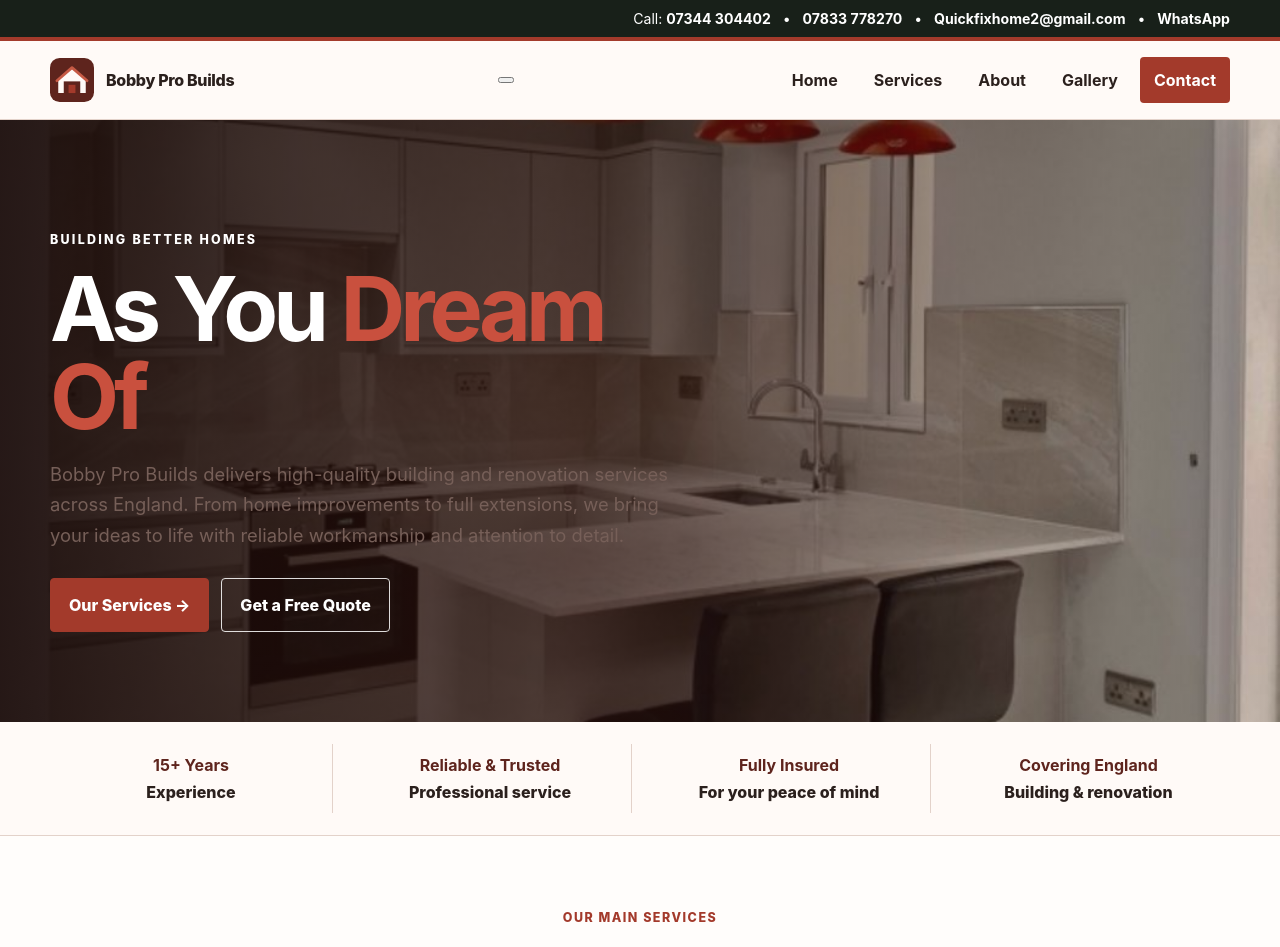
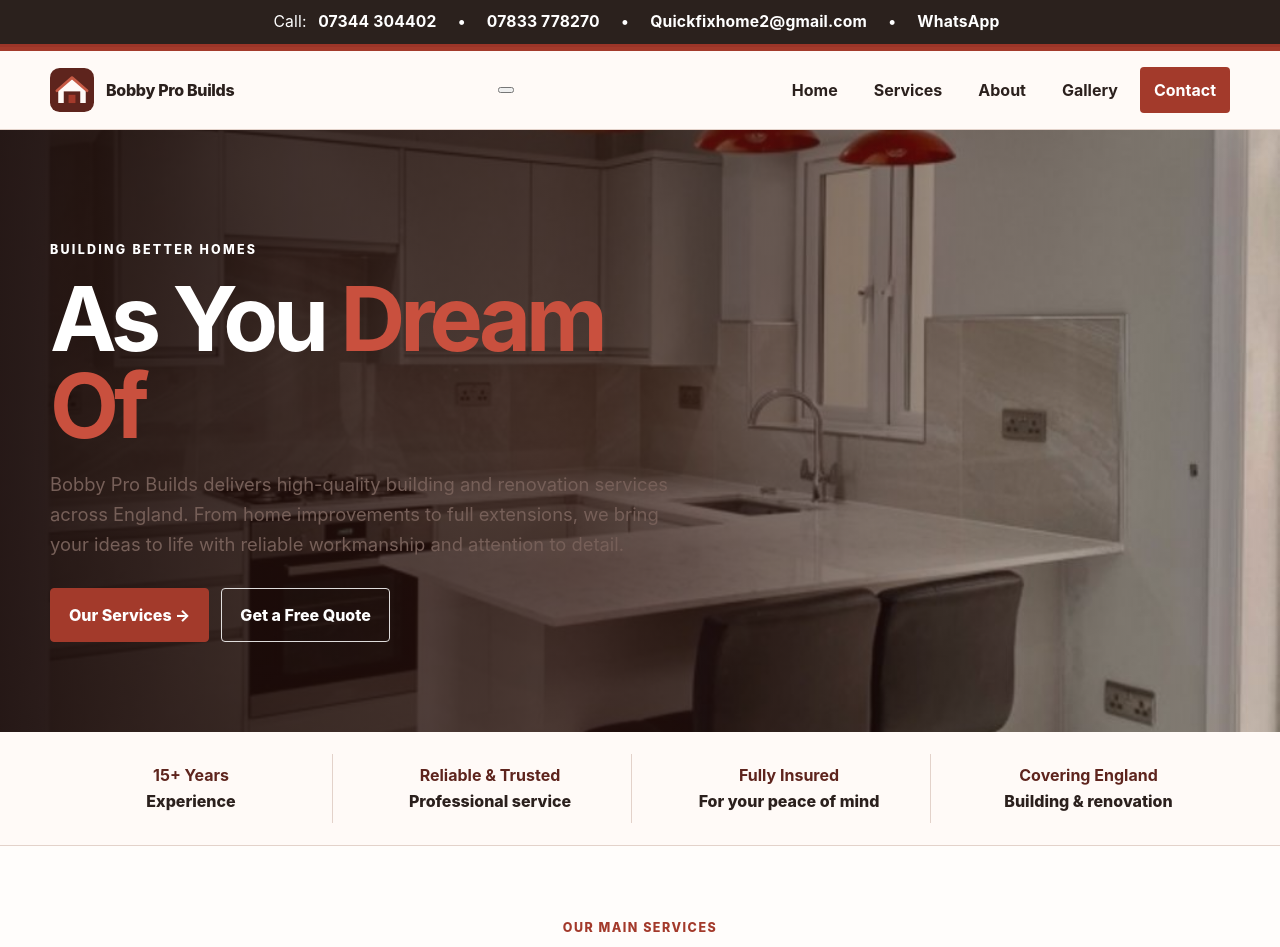
Before and after one commit to arsalanbobby/Bobby-Pro-Builds, a Jekyll site: the page built from index.md, in a window 1280 px wide and 1400 px high. Shown: the top 947 px of the window. Built offline with Jekyll 4.4.1, drawn with Linux system fonts in a browser that asks for light colours.

Commit message:
Improve top contact bar typography and spacing

```diff
--- a/assets/css/style.css
+++ b/assets/css/style.css
@@ -241,3 +241,9 @@ a { color: inherit; }
 .contact-topbar{background:#182019;color:#fff;font-size:.88rem;padding:7px 0;text-align:right}.contact-topbar a{color:#fff;text-decoration:none;font-weight:700}.whatsapp-float{position:fixed;right:18px;bottom:18px;z-index:50;background:#25D366;color:#fff!important;text-decoration:none;font-weight:800;padding:12px 17px;border-radius:999px;box-shadow:0 8px 25px rgba(0,0,0,.22)}@media(max-width:820px){.contact-topbar{text-align:center;font-size:.78rem}.whatsapp-float{right:12px;bottom:12px}}
 /* Live hero image */
 .hero-builds,.services-hero{background-image:linear-gradient(90deg,rgba(25,10,8,.92) 0%,rgba(43,17,13,.72) 45%,rgba(43,17,13,.18) 100%),url('../images/2ff575ca-cc75-410e-b5b4-560d87022bf0.jpg');background-position:center;background-size:cover;background-repeat:no-repeat}
+
+/* Refined contact bar */
+.contact-topbar{background:#2b211d;color:#fff;padding:11px 0;font-size:.98rem;line-height:1.4;text-align:center;border-bottom:3px solid #9b3528;letter-spacing:.01em}
+.contact-topbar a{color:#fff;text-decoration:none;font-weight:700;margin:0 7px}
+.contact-topbar a:hover{color:#f2b6a8}
+@media(max-width:820px){.contact-topbar{padding:9px 12px;font-size:.86rem;line-height:1.7}.contact-topbar a{display:inline-block;margin:0 4px}}
```
